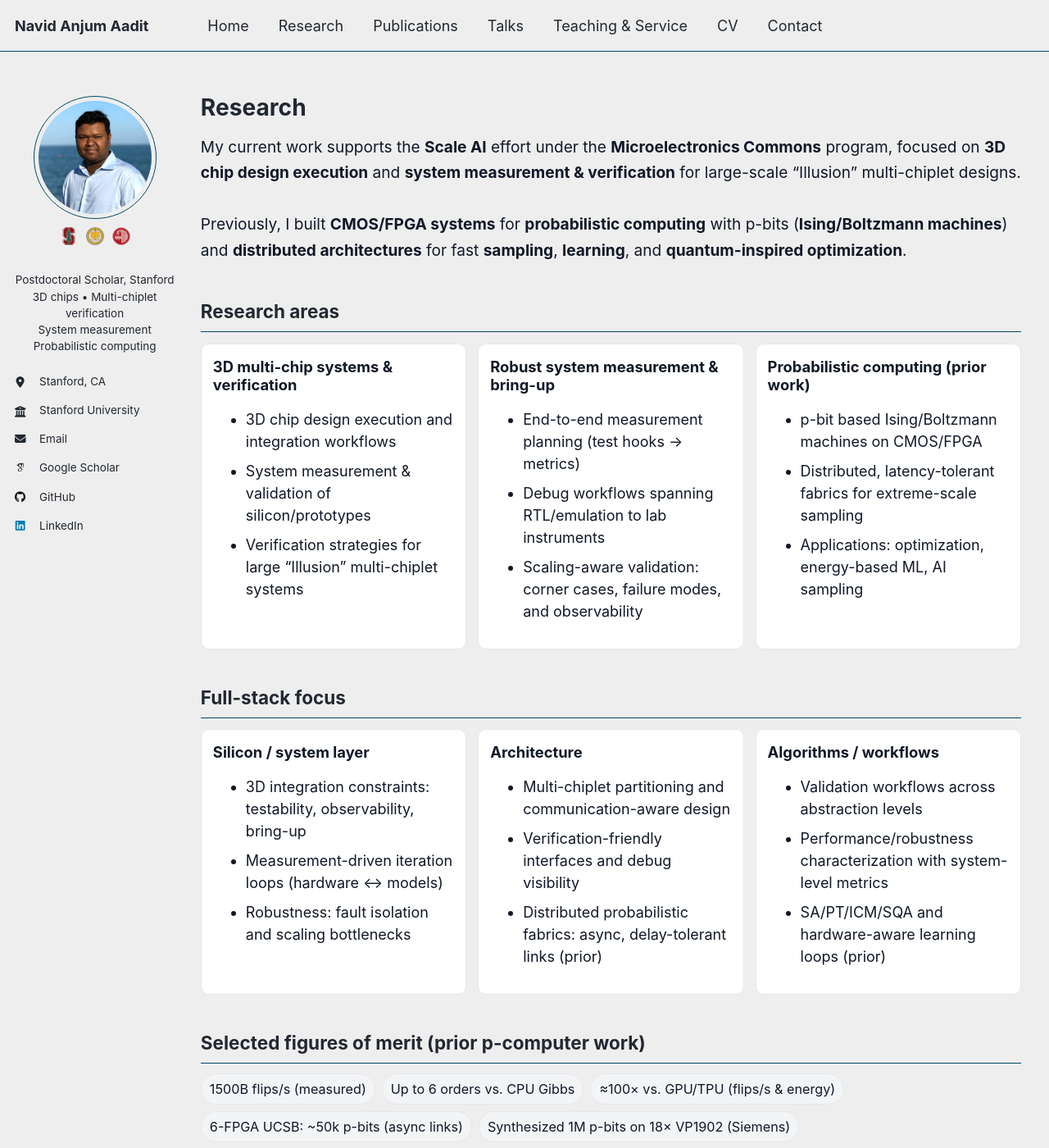
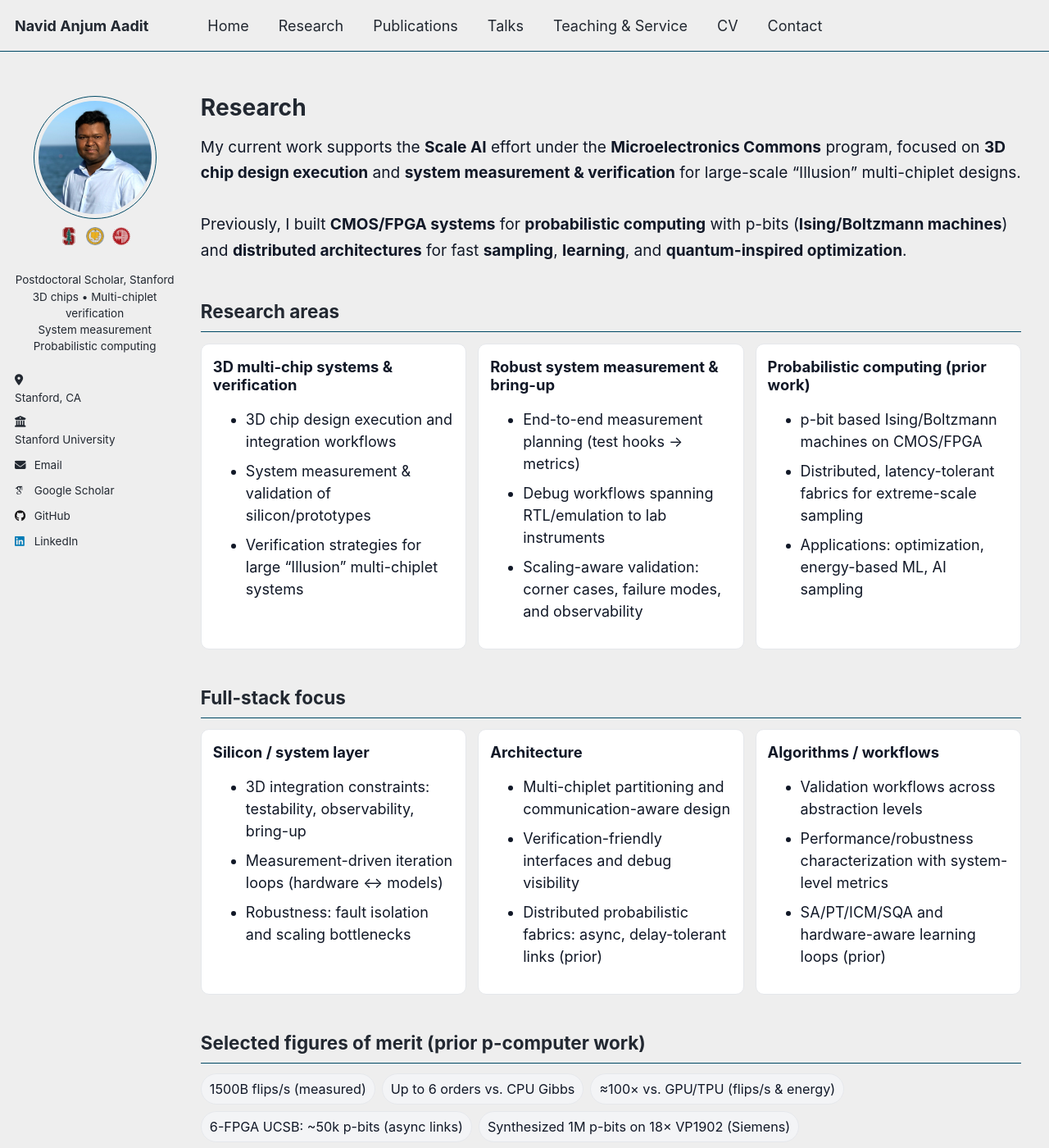
Before and after one commit to navidaadit/navidaadit.github.io, a Jekyll site: the page built from _pages/research.md, in a window 1280 px wide and 1400 px high. Shown: the whole window at 82% size. Built offline with Jekyll 4.4.1, drawn with Linux system fonts in a browser that asks for light colours; some web fonts are replaced.

Commit message:
Update _custom.scss

```diff
--- a/_sass/_custom.scss
+++ b/_sass/_custom.scss
@@ -1,11 +1,14 @@
 /* ===========================================================
-   Navid Aadit — Site Overrides
+   Navid Aadit — site overrides
+   (grid layout, justified text, hero image, keyword pills,
+    spotlight images, and a single clean footer)
    =========================================================== */
 
 /* ---------- Global width ---------- */
 .initial-content,
 .page__inner,
 .page {
+  /* clamp on very wide monitors to stop overflow/stretch */
   max-width: min(1400px, 90vw);
   margin-left: auto;
   margin-right: auto;
@@ -14,14 +17,14 @@
 }
 
 /* ---------- Content width cap inside right column ---------- */
-:root { --content-max: 75%; }
+:root { --content-max: 75%; } /* simple size var (not theme-related) */
 
-/* Limit inner text width */
+/* Limit inner text width (not hero/pills/CV button) */
 .layout--single .page__content > *:not(.hero-img):not(.keyword-pills):not(.cv-row) {
   max-width: var(--content-max);
 }
 
-/* Justified body text */
+/* Justified body text (base) */
 .layout--single .page__content p {
   text-align: justify;
   text-justify: inter-word;
@@ -33,155 +36,83 @@
 .page::after { content: ""; display: block; clear: both; }
 
 /* ===========================================================
-   AUTHOR SIDEBAR — THE FIXES
+   AUTHOR SIDEBAR FIXES (Centering Avatar & Bio)
    =========================================================== */
 
-/* --- 1. AVATAR & LOGOS (Global Center) --- */
+/* 1. Center the Avatar Image */
 .author__avatar {
   display: block;
-  text-align: center !important;
-  margin-bottom: 10px;
+  text-align: center; /* Ensures container centers the img */
 }
+
 .author__avatar img {
   width: 150px;
   height: 150px;
   object-fit: cover;
   border-radius: 50%;
-  margin: 0 auto !important; /* Force center physically */
+  margin: 0 auto; /* Physically centers the image block */
   display: block;
 }
 
-/* Center the Logos */
-.sidebar .affil-logos {
+/* 2. Center the Name and Bio text */
+.sidebar .author__content,
+.sidebar .author__bio {
+  text-align: center !important;
+  width: 100%;
+}
+
+/* 3. Logos centered under avatar */
+.sidebar .affil-logos{
   display: flex !important;
   width: 100% !important;
-  justify-content: center !important;
+  justify-content: center !important;   /* centered flex items */
   align-items: center !important;
   gap: 10px !important;
   line-height: 1 !important;
-  margin: 8px auto 12px auto !important;
+  margin: 8px auto 12px auto !important; /* Spacing */
   padding: 0 !important;
   flex-wrap: nowrap !important;
 }
-.sidebar .affil-logo {
+
+.sidebar .affil-logo{
   width: 22px;
   height: 22px;
   object-fit: contain;
   display: block !important;
 }
 
-/* --- 2. TEXT CONTENT (Desktop: Left | Mobile: Center) --- */
-
-/* Default (Desktop): Keep bio centered (matches avatar) but links left */
-.sidebar .author__content,
-.sidebar .author__bio,
-.sidebar .author__name {
-  text-align: center !important;
-  width: 100%;
-}
-
+/* 4. KEY FIX: Keep Location/Email/Links Left-Aligned */
+/* We target the wrapper of the buttons/icons specifically */
 .sidebar .author__urls-wrapper,
 .sidebar .author__urls {
   text-align: left !important;
   width: 100%;
 }
 
-/* --- 3. FIXING THE LINKS (Stanford Line Break Issue) --- */
-.sidebar .author__urls li {
-  display: flex !important;
-  align-items: center !important;
-  flex-wrap: nowrap !important;
-  justify-content: flex-start;    /* Default left align */
-  margin-bottom: 6px !important;
-}
-.sidebar .author__urls li a {
-  display: inline-block !important;
-  width: auto !important;
-  text-decoration: none !important;
-}
-.sidebar .author__urls li i,
-.sidebar .author__urls li .fa-fw {
-  margin-right: 10px !important;
-  width: 20px !important;
-  text-align: center !important;
-  flex-shrink: 0 !important;
-}
+/* Phone adjustments */
+@media (max-width: 640px){
+  .author__avatar img { width: 110px; height: 110px; }
 
-/* ===========================================================
-   THE "FOLLOW" BUTTON LOGIC (Crucial Fix)
-   =========================================================== */
-
-/* DESKTOP (Laptop): HIDE the button, SHOW the links */
-@media (min-width: 1024px) {
-  .author__urls-wrapper .btn {
-    display: none !important; /* Kill the button */
-  }
-  .author__urls {
-    display: block !important; /* Always show links */
+  /* Ensure bio text stays centered on mobile too */
+  .author__content, .author__bio {
+      display: block;
+      margin-top: 8px;
+      text-align: center !important;
   }
 }
 
-/* MOBILE / TABLET: Fix Centering & Button */
-@media (max-width: 1023px){
+/* Remove any built-in hero from the theme */
+.page__hero,
+.page__hero--overlay,
+.hero-landing { display: none !important; }
 
-  /* Center the container */
-  .sidebar, .author__profile {
-    width: 100% !important;
-    text-align: center !important;
-  }
-
-  /* Force Avatar Center */
-  .author__avatar img {
-    margin-left: auto !important;
-    margin-right: auto !important;
-    width: 130px;
-    height: 130px;
-  }
-
-  /* Force Bio/Name Center */
-  .author__content, .author__bio {
-    text-align: center !important;
-    margin-top: 8px;
-  }
-
-  /* Center the "Follow" Button */
-  .author__urls-wrapper {
-    display: block !important;
-    text-align: center !important;
-    width: 100% !important;
-  }
-  .author__urls-wrapper .btn {
-    display: inline-block !important;
-    width: auto !important;
-    margin: 10px auto !important;
-  }
-
-  /* When button is clicked (links visible), center the links too? */
-  /* Usually better to keep links left-aligned for readability,
-     but center the block itself. */
-  .author__urls {
-    display: none; /* Hidden by default on mobile until clicked */
-    text-align: left !important;
-    max-width: 300px; /* Limit width so it doesn't look weird */
-    margin: 0 auto !important; /* Center the block of links */
-  }
-  .author__urls.is--visible { display: block !important; }
-}
-
-/* ===========================================================
-   REST OF SITE STYLES
-   =========================================================== */
-
-/* Remove built-in hero */
-.page__hero, .page__hero--overlay, .hero-landing { display: none !important; }
-
-/* Hero image */
+/* Hero image (no crop, 80%, centered, no extra gap) */
 .hero-img {
   display: block;
   width: 80%;
   height: auto;
-  margin: 0 auto 0 auto;
-  border-bottom: none;
+  margin: 0 auto 0 auto;  /* no bottom margin */
+  border-bottom: none;    /* no line */
 }
 
 /* ---------- Download CV button ---------- */
@@ -230,6 +161,8 @@
   border: 1px solid #e5e7eb;
   background: #f7fafc;
 }
+
+/* True 4:3 box via aspect-ratio so captions stay below */
 .figure-card img {
   display:block;
   width:100% !important;
@@ -239,7 +172,12 @@
   object-position: center !important;
   background: transparent !important;
 }
-.figure-card.fill img { object-fit: cover !important; }
+
+/* Optional: make an image FILL its card (good for tall rack photos) */
+.figure-card.fill img {
+  object-fit: cover !important;
+  object-position: center !important;
+}
 
 /* 2×2 spotlight grid */
 .gallery-2x2{
@@ -248,13 +186,19 @@
   gap:12px;
   margin:.6rem 0 1.2rem;
 }
-@media (max-width:980px){ .gallery-2x2{ grid-template-columns:1fr; } }
+
+/* Shorter on phones */
+@media (max-width:980px){
+  .gallery-2x2{ grid-template-columns:1fr; }
+}
 
 /* Icons in Recognition list */
 .page__content i.fas { color: #3b82f6; margin-right: 6px; }
 
-/* ---------- Footer ---------- */
-.page__footer, .page__footer::before, .page__footer::after {
+/* ---------- Footer: single slim bar ---------- */
+.page__footer,
+.page__footer::before,
+.page__footer::after {
   background: transparent !important;
   border: 0 !important;
   box-shadow: none !important;
@@ -278,10 +222,16 @@
 }
 .footer-left  { opacity: .92; }
 .footer-right { opacity: .92; text-align: right; }
+
+/* ---------- Responsive ---------- */
 .page { margin-top: 1rem; }
-@media (max-width: 520px) { .footer-bar { flex-wrap: wrap; row-gap: 4px; } }
+@media (max-width: 520px) {
+  .footer-bar { flex-wrap: wrap; row-gap: 4px; }
+}
 
-/* ---------- Layout Enforcements ---------- */
+/* ===========================================================
+   HARD ENFORCE: 75% inner width + justification, no hyphens
+   =========================================================== */
 .layout--single .page__content > *:not(.hero-img):not(.keyword-pills):not(.cv-row):not(.gallery-3):not(.figure-card) {
   width: 100% !important;
   max-width: var(--content-max) !important;
@@ -295,35 +245,71 @@
     margin: 0 !important;
   }
 }
+
+/* Justify main content only (NOT sidebar/author area) */
 .layout--single .page__content {
   text-align: justify !important;
   text-justify: inter-word;
 }
-.page__content .card ul, .page__content .card ol, .page__content .card li, .page__content .card p,
-.page__content .section ul, .page__content .section ol, .page__content .section li, .page__content .section p {
+
+/* Don't justify lists/paragraphs inside white boxes */
+.page__content .card ul,
+.page__content .card ol,
+.page__content .card li,
+.page__content .card p,
+.page__content .section ul,
+.page__content .section ol,
+.page__content .section li,
+.page__content .section p {
   text-align: left !important;
+  text-justify: auto !important;
   -webkit-hyphens: none !important;
   hyphens: none !important;
 }
-.page__content .card, .page__content .section {
+
+/* Make “card/section” boxes light */
+.page__content .card,
+.page__content .section {
   background: #ffffff !important;
   border-color: #e5e7eb !important;
   color: #111827 !important;
 }
-.page__content p, .page__content li, .page__content blockquote, .page__content .figcap, .page__content .small-note {
+
+/* Turn off hyphenation, keep graceful wrapping */
+.page__content p,
+.page__content li,
+.page__content blockquote,
+.page__content .figcap,
+.page__content .small-note {
   -webkit-hyphens: none !important;
   hyphens: none !important;
   word-break: normal !important;
   overflow-wrap: break-word;
 }
-.page__content h1, .page__content h2, .page__content h3, .page__content h4, .page__content h5, .page__content h6,
-.page__content .keyword-pills, .page__content .keyword-pills *,
-.page__content .pill-list, .page__content .pill-list *,
-.page__content .stat-row, .page__content .stat-row *,
-.page__content .card h4, .page__content .cv-row, .footer-bar, .footer-bar * {
+
+/* Keep non-paragraph UI bits left-aligned */
+.page__content h1,
+.page__content h2,
+.page__content h3,
+.page__content h4,
+.page__content h5,
+.page__content h6,
+.page__content .keyword-pills,
+.page__content .keyword-pills *,
+.page__content .pill-list,
+.page__content .pill-list *,
+.page__content .stat-row,
+.page__content .stat-row *,
+.page__content .card h4,
+.page__content .cv-row,
+.footer-bar,
+.footer-bar * {
   text-align: left !important;
 }
-.page__content .figure-card > figcaption, .page__content .figure-card > .figcap,
+
+/* ---------- CENTER CAPTIONS IN FIGURE CARDS ---------- */
+.page__content .figure-card > figcaption,
+.page__content .figure-card > .figcap,
 .layout--single .page__content .gallery-2x2 .figure-card > figcaption,
 .layout--single .page__content .gallery-2x2 .figure-card > .figcap {
   display: block !important;
@@ -331,17 +317,39 @@
   text-align: center !important;
   margin-top: 6px !important;
   font-size: 0.9rem !important;
+  line-height: 1.35 !important;
   color: #475569 !important;
 }
-.page__content .figure-card > figcaption *, .page__content .figure-card > .figcap * {
+
+/* Ensure children inherit centering, never override it */
+.page__content .figure-card > figcaption *,
+.page__content .figure-card > .figcap * {
   text-align: inherit !important;
   margin: 0 !important;
   display: inline !important;
 }
-.page__content .course-item { display:flex; align-items:flex-start; gap:10px; flex-wrap: wrap; }
-.page__content .course-item > div { flex: 1 1 0; min-width: 0; overflow-wrap: anywhere; word-break: normal; }
-.page__content .course-item .badge { flex: 0 0 auto; white-space: nowrap; }
-.cite-id, .pub-id, .id-badge, .entry-id, .label, [class^="id-"], [class*=" id-"] {
+
+/* Teaching/service mobile overflow fix */
+.page__content .course-item {
+  display:flex;
+  align-items:flex-start;
+  gap:10px;
+  flex-wrap: wrap;
+}
+.page__content .course-item > div {
+  flex: 1 1 0;
+  min-width: 0;
+  overflow-wrap: anywhere;
+  word-break: normal;
+}
+.page__content .course-item .badge {
+  flex: 0 0 auto;
+  white-space: nowrap;
+}
+
+/* Publications ID tags */
+.cite-id, .pub-id, .id-badge, .entry-id, .label,
+[class^="id-"], [class*=" id-"] {
   border: 1px solid #e5e7eb !important;
   background: #f3f4f6 !important;
   color: #111827 !important;
@@ -349,21 +357,88 @@
   padding: 2px 8px;
   font-weight: 600;
 }
-.greedy-nav .hidden-links li a { padding-top: 10px; padding-bottom: 10px; line-height: 1.2; }
-.inline-list li{ white-space:normal !important; overflow-wrap:anywhere !important; word-break:normal !important; max-width:100% !important; }
-.page__content a:not(.btn--cv):not(.no-link-style), .footer-bar a:not(.no-link-style) {
+
+/* Slimmer mobile dropdown menu */
+.greedy-nav .hidden-links li a {
+  padding-top: 10px;
+  padding-bottom: 10px;
+  line-height: 1.2;
+}
+
+/* Inline reviewer list wrap-safety */
+.inline-list li{
+  white-space:normal !important;
+  overflow-wrap:anywhere !important;
+  word-break:normal !important;
+  max-width:100% !important;
+}
+
+/* ---------- LINKS: inherit color; turn blue only on hover/focus ---------- */
+.page__content a:not(.btn--cv):not(.no-link-style),
+.footer-bar a:not(.no-link-style) {
   color: inherit !important;
   text-decoration: underline;
   text-decoration-thickness: 1px;
   text-underline-offset: 2px;
 }
-.page__content a:not(.btn--cv):not(.no-link-style):visited, .footer-bar a:not(.no-link-style):visited { color: inherit !important; }
-.page__content a:not(.btn--cv):not(.no-link-style):hover, .page__content a:not(.btn--cv):not(.no-link-style):focus-visible,
-.footer-bar a:not(.no-link-style):hover, .footer-bar a:not(.no-link-style):focus-visible { color: #1d4ed8 !important; }
-.page__content a:not(.btn--cv):not(.no-link-style):active, .footer-bar a:not(.no-link-style):active { color: #1e40af !important; }
+.page__content a:not(.btn--cv):not(.no-link-style):visited,
+.footer-bar a:not(.no-link-style):visited {
+  color: inherit !important;
+}
+.page__content a:not(.btn--cv):not(.no-link-style):hover,
+.page__content a:not(.btn--cv):not(.no-link-style):focus-visible,
+.footer-bar a:not(.no-link-style):hover,
+.footer-bar a:not(.no-link-style):focus-visible {
+  color: #1d4ed8 !important;
+}
+.page__content a:not(.btn--cv):not(.no-link-style):active,
+.footer-bar a:not(.no-link-style):active {
+  color: #1e40af !important;
+}
 
-/* Follow Button Wrapper */
-.author__urls-wrapper { text-align: initial !important; }
+/* === Follow button: right edge, no effect on text alignment, button hugs text === */
+.author__urls-wrapper { text-align: initial !important; } /* hard reset if anything leaked */
+
+/* Mobile/tablet only */
+@media (max-width:1023px){
+  /* Make the wrapper shrink to its contents and sit on the right */
+  .author__urls-wrapper{
+    position: relative !important;   /* anchor for dropdown */
+    display: block !important;
+    width: max-content !important;   /* shrink to button width */
+    margin-left: auto !important;    /* push to right edge */
+    padding: 0 !important;
+    text-align: left !important;     /* Reset text inside button/dropdown */
+  }
+
+  /* Button: just big enough for its text */
+  .author__urls-wrapper .btn{
+    display: inline-block !important;
+    width: auto !important;
+    padding: 7px 10px !important;
+    line-height: 1.2 !important;
+    white-space: nowrap !important;
+  }
+
+  /* Dropdown: anchored to the button’s right edge, above content */
+  .author__urls{
+    position: absolute !important;
+    right: 0 !important;
+    left: auto !important;
+    top: calc(100% + 8px) !important;
+    min-width: 220px !important;
+    max-width: calc(100vw - 32px) !important; /* safe mobile gutter */
+    z-index: 3000 !important;
+    background: #fff !important;
+    border: 1px solid #e5e7eb !important;
+    box-shadow: 0 8px 22px rgba(0,0,0,.15) !important;
+    display: none;
+    text-align: left !important; /* content inside dropdown is left aligned */
+  }
+  .author__urls.is--visible{ display: block !important; }
+}
+
+/* === LAYER ORDER FIX (desktop): keep content above fixed sidebar === */
 @media (min-width:1024px){
   .sidebar{ z-index: 1 !important; }
   .page__content{ position: relative; z-index: 2 !important; }
```
